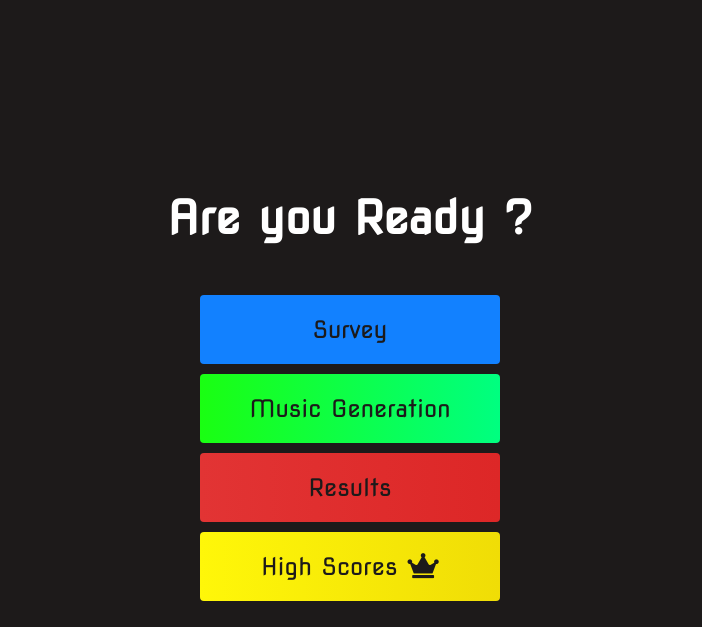
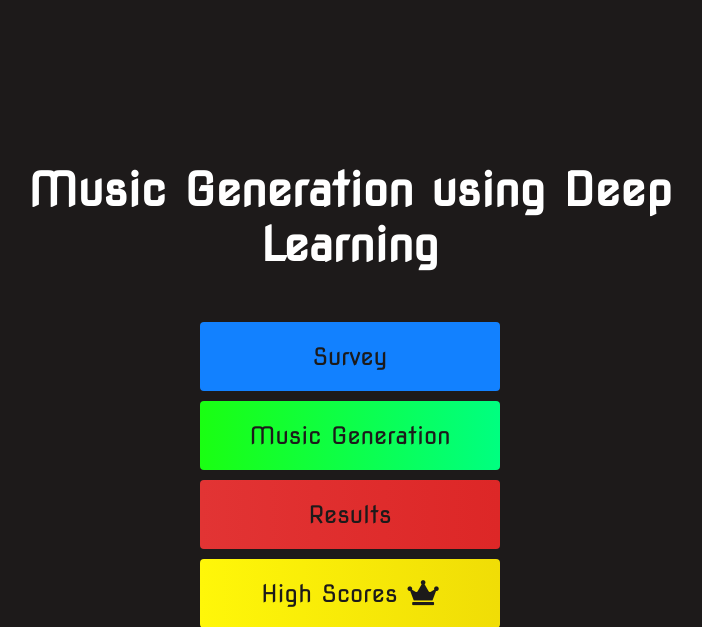
Before and after one commit to batuhanozdol/musicGeneration, a Flask app: page / in a window 1280 px wide. Shown: the top 627 px of the page, without its empty margins (290-992 px from the left). Run offline with Flask 2, Linux system fonts and the light colour scheme; some libraries are stand-ins or nearby versions.

Commit message:
Update index.html

```diff
--- a/templates/index.html
+++ b/templates/index.html
@@ -12,7 +12,7 @@
     <div class="container">
         <div class="flex-column flex-center">
 
-            <h1> Are you Ready ? </h1>
+            <h1> Music Generation using Deep Learning </h1>
             <a href="/survey" class="btn">Survey</a>
             <a href="/generate" class="green-btn">Music Generation</a>
             <a href="/results" class="rred-btn">Results</a>
```
